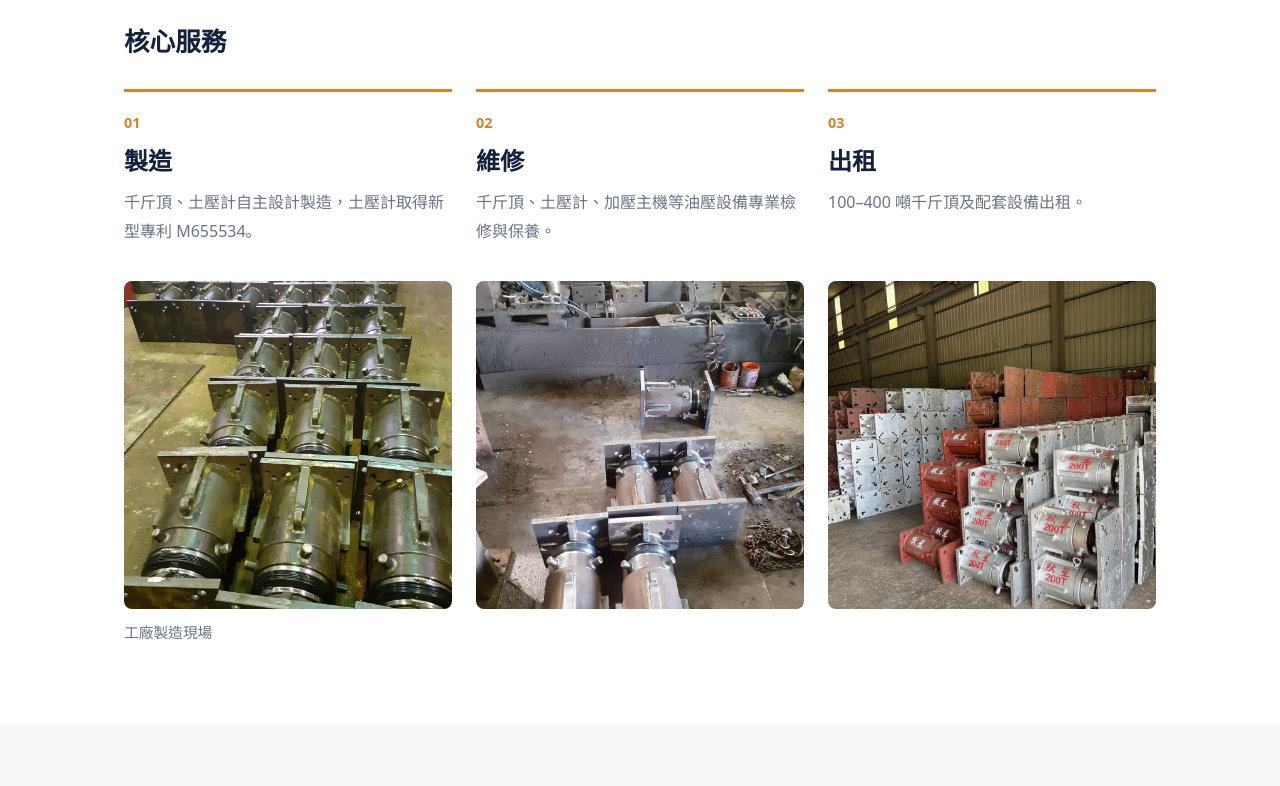
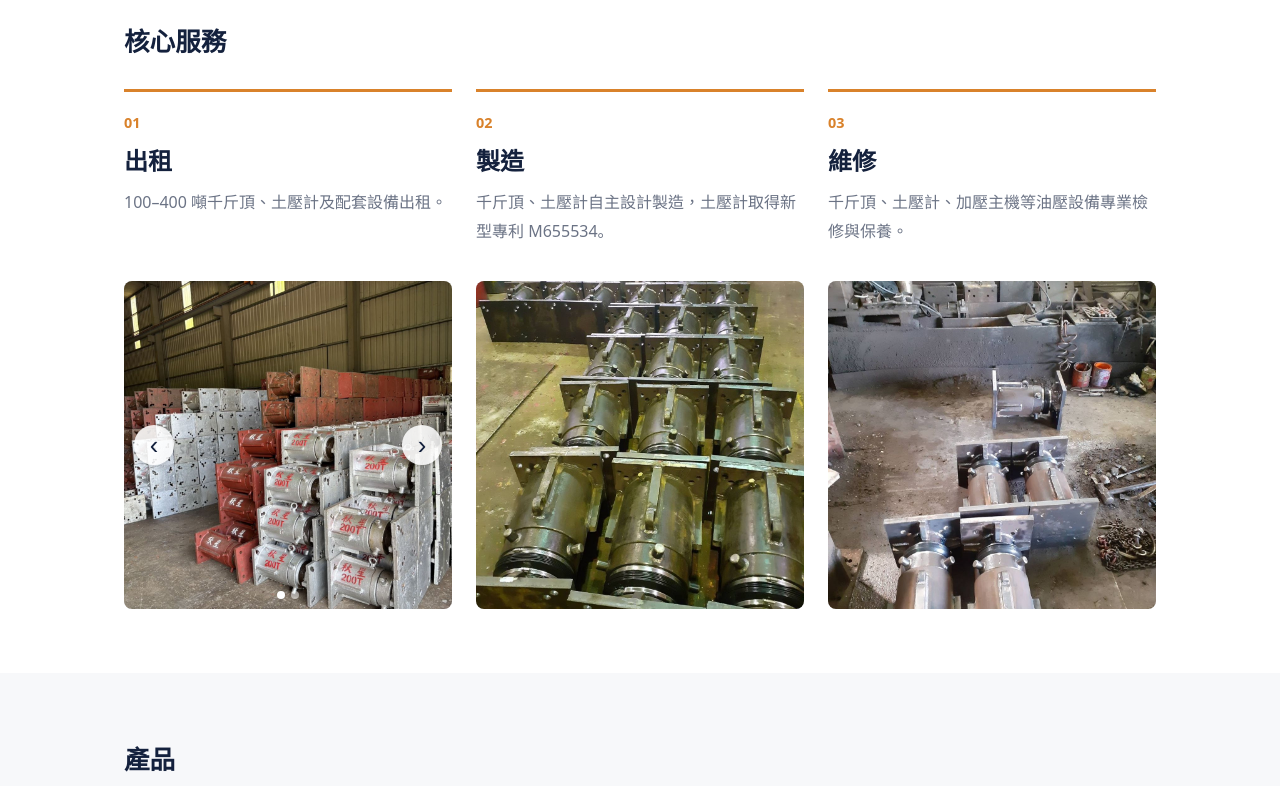
Before and after one commit to choxing-tw/choxing-website, a plain HTML site: page index.html in a window 1280 px wide. Shown: the part 600-1386 px from the top of the page. Drawn offline with Linux system fonts and the light colour scheme.

Commit message:
首頁核心服務：出租移至第一、出租照片改為可左右滑動並加入專利土壓計照
Co-Authored-By: Claude Opus 5.5 <noreply@anthropic.com>
Claude-Session: https://claude.ai/code/session_01Xkdx3nA27CKUcSW3yAqiEk

```diff
--- a/css/style.css
+++ b/css/style.css
@@ -196,6 +196,7 @@ section[id] { scroll-margin-top: 64px; }
 .carousel .track, .carousel:not([data-carousel]) { display: flex; overflow-x: auto; scroll-snap-type: x mandatory; scrollbar-width: none; -webkit-overflow-scrolling: touch; }
 .carousel .track::-webkit-scrollbar { display: none; }
 .carousel .slide { flex: 0 0 100%; scroll-snap-align: start; aspect-ratio: 4/3; }
+.factory .carousel .slide { aspect-ratio: 1/1; }
 .carousel .slide img { width: 100%; height: 100%; object-fit: cover; display: block; }
 .carousel .nav { position: absolute; top: 50%; transform: translateY(-50%); width: 40px; height: 40px; border-radius: 50%; border: 0; background: rgba(255,255,255,.85); color: var(--navy); font-size: 1.6rem; line-height: 1; cursor: pointer; box-shadow: 0 2px 6px rgba(0,0,0,.15); }
 .carousel .prev { left: 10px; } .carousel .next { right: 10px; }
--- a/index.html
+++ b/index.html
@@ -86,17 +86,20 @@
     <div class="container">
       <h2 class="h2">核心服務</h2>
       <div class="grid-3 services">
-        <div class="service"><span class="service-no">01</span><h3>製造</h3><p>千斤頂、土壓計自主設計製造，土壓計取得新型專利 M655534。</p></div>
-        <div class="service"><span class="service-no">02</span><h3>維修</h3><p>千斤頂、土壓計、加壓主機等油壓設備專業檢修與保養。</p></div>
-        <div class="service"><span class="service-no">03</span><h3>出租</h3><p>100–400 噸千斤頂及配套設備出租。</p></div>
+        <div class="service"><span class="service-no">01</span><h3>出租</h3><p>100–400 噸千斤頂、土壓計及配套設備出租。</p></div>
+        <div class="service"><span class="service-no">02</span><h3>製造</h3><p>千斤頂、土壓計自主設計製造，土壓計取得新型專利 M655534。</p></div>
+        <div class="service"><span class="service-no">03</span><h3>維修</h3><p>千斤頂、土壓計、加壓主機等油壓設備專業檢修與保養。</p></div>
       </div>
       <div style="margin-top:36px">
       <div class="grid-3 factory">
+        <figure><div class="carousel" data-carousel>
+            <div class="track"><div class="slide"><img src="images/photos/jack-rental-stock.jpg" alt="秋星倉庫：200 噸千斤頂出租庫存" loading="lazy"></div><div class="slide"><img src="images/photos/epg-rental-patent-label.jpg" alt="秋星專利土壓計，貼有專利所有標籤，可供出租" loading="lazy"></div></div>
+            <button class="nav prev" aria-label="上一張">‹</button><button class="nav next" aria-label="下一張">›</button>
+            <div class="dots"><span></span><span></span></div>
+          </div></figure>
         <figure><img class="photo" src="images/photos/factory-cylinders.jpg" alt="秋星工廠：千斤頂油壓缸製造" loading="lazy" style="aspect-ratio:1/1"></figure>
         <figure><img class="photo" src="images/photos/factory-assembly.jpg" alt="秋星工廠：千斤頂組裝" loading="lazy" style="aspect-ratio:1/1"></figure>
-        <figure><img class="photo" src="images/photos/jack-rental-stock.jpg" alt="秋星倉庫：200 噸千斤頂出租庫存" loading="lazy" style="aspect-ratio:1/1"></figure>
       </div>
-      <p class="muted" style="margin-top:10px">工廠製造現場</p>
       </div>
     </div>
   </section>
```
Also changed, not shown: images/photos/epg-rental-patent-label.jpg (added).
